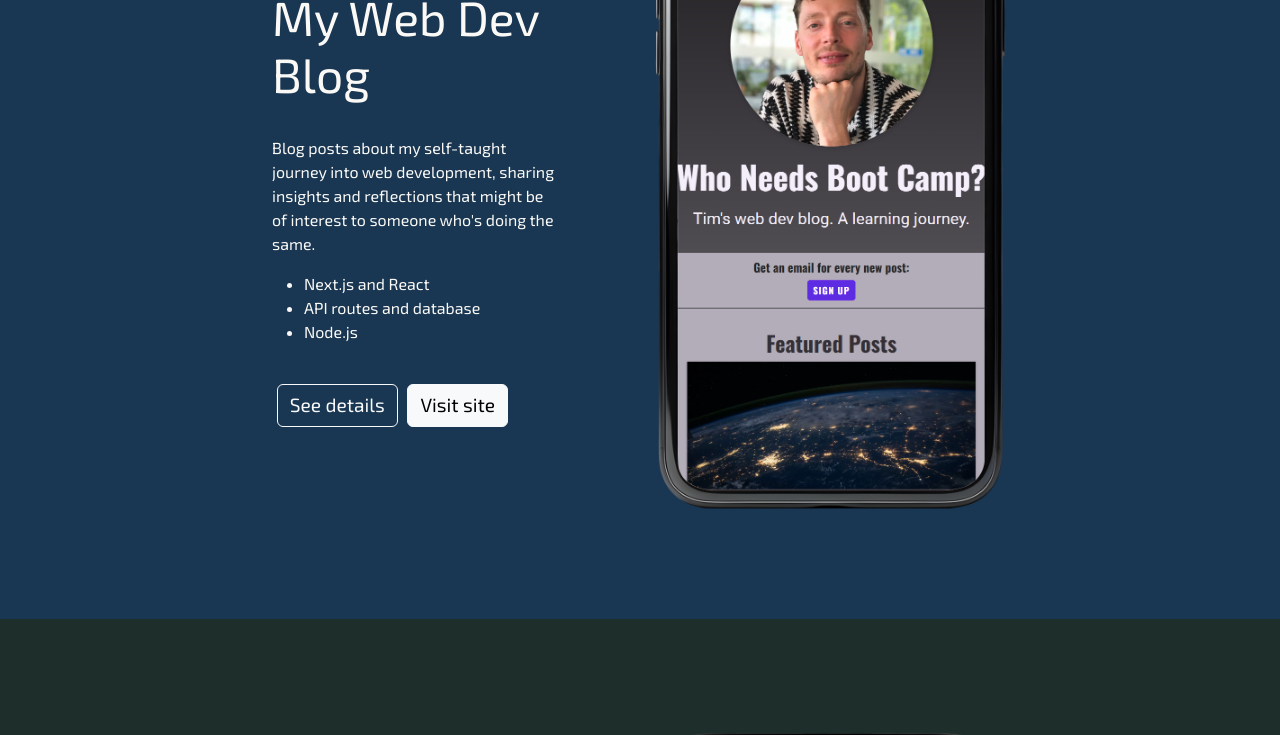
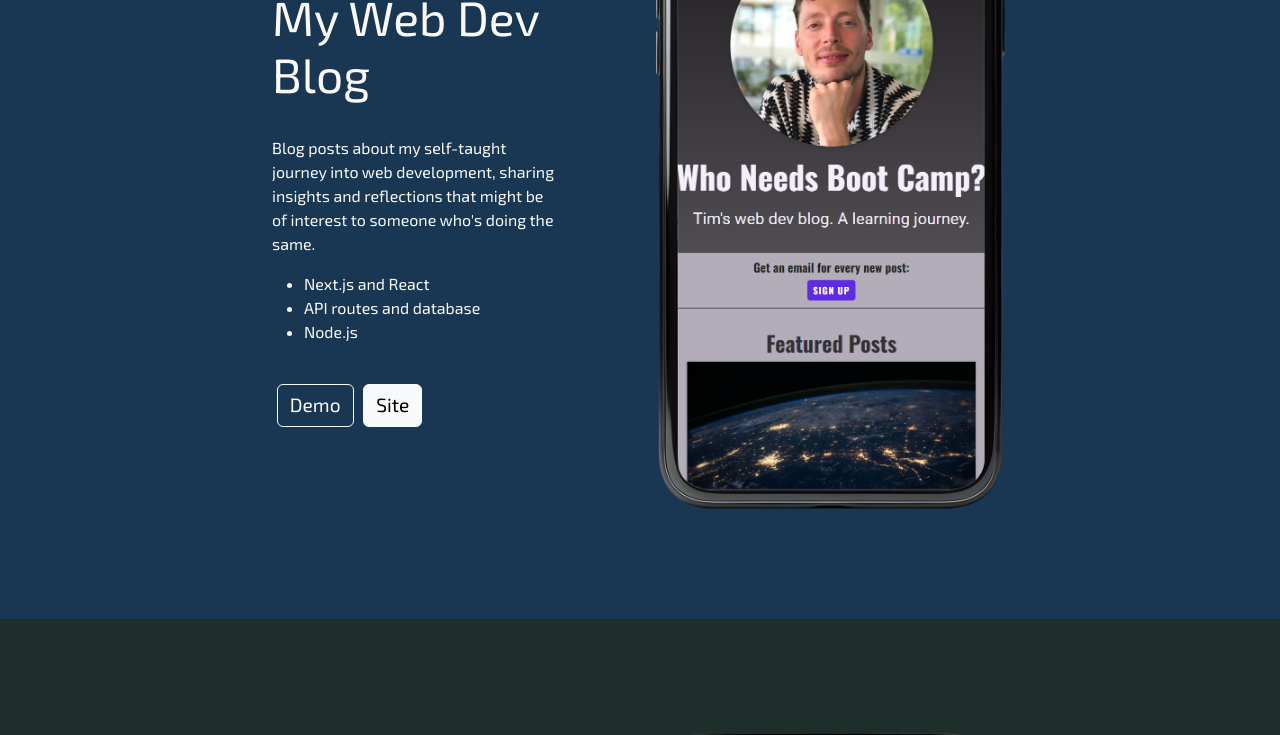
Before and after one commit to T-J-D-Cavey/my-next-portfolio-site, a Next.js app: page / in a window 1280 px wide. Shown: the part 2000-2735 px from the top of the page. Built offline with nearby package versions, Linux system fonts and the light colour scheme.

Commit message:
replace anchor tags with nextjs links. change wording of project buttons

```diff
--- a/components/projects/click-a-bug.tsx
+++ b/components/projects/click-a-bug.tsx
@@ -1,19 +1,21 @@
-import {useState} from 'react';
-import Button from 'react-bootstrap/Button';
-import Modal from 'react-bootstrap/Modal';
-import Image from 'next/image';
-import mobileOne from '../../public/images/projectimages/click_a_bug_1.png';
-import mobileTwo from '../../public/images/projectimages/click_a_bug_2.png';
+import { useState } from "react";
+import Link from "next/link";
+import Button from "react-bootstrap/Button";
+import Modal from "react-bootstrap/Modal";
+import Image from "next/image";
+import mobileOne from "../../public/images/projectimages/click_a_bug_1.png";
+import mobileTwo from "../../public/images/projectimages/click_a_bug_2.png";
 import classes from "./projects.module.css";
-
 
 type ProjectItemComponentProps = {
   mode: string;
   modeStyles: Record<string, any>;
 };
 
-  export default function MyWebDevBlog({mode, modeStyles}: ProjectItemComponentProps) {
-
+export default function MyWebDevBlog({
+  mode,
+  modeStyles,
+}: ProjectItemComponentProps) {
   const [show, setShow] = useState(false);
   const handleClose = () => setShow(false);
   const handleShow = () => setShow(true);
@@ -24,14 +26,17 @@ type ProjectItemComponentProps = {
   const color = modeStyles[mode].color;
 
   return (
-      <div style={{backgroundColor: backgroundColor, color: color}}>
+    <div style={{ backgroundColor: backgroundColor, color: color }}>
       <section className={classes.projectSection}>
         <div className={classes.mainContainer}>
           <div className={classes.projectTextAndImageContainer}>
             <div className={classes.projectsTextContainer}>
               <h3>Click-A-Bug</h3>
               <div>
-              <p>An online game to test your reactions: can you save the professor from the bugs in his servers?</p>
+                <p>
+                  An online game to test your reactions: can you save the
+                  professor from the bugs in his servers?
+                </p>
                 <ul>
                   <li>React web app game</li>
                   <li>Complex state managed by Redux</li>
@@ -40,37 +45,63 @@ type ProjectItemComponentProps = {
               </div>
             </div>
             <div className={classes.projectPicMainContainer}>
-            <Image width={600} height={1000} className={classes.projectPicMain} src={mobileOne} alt='Information about the game and a animated professor with bugs' />
+              <Image
+                width={600}
+                height={1000}
+                className={classes.projectPicMain}
+                src={mobileOne}
+                alt="Information about the game and a animated professor with bugs"
+              />
             </div>
           </div>
           <div className={classes.buttonMainContainer}>
-
-        <Button variant={secondaryButton} onClick={handleShow} className={classes.projectButton}>
-          See details
+            <Button
+              variant={secondaryButton}
+              onClick={handleShow}
+              className={classes.projectButton}
+            >
+              Demo
             </Button>
-        <Button variant={ctaButton} onClick={handleClose} className={classes.projectButton}>
-              <a href='https://click-a-bug.netlify.app/' target='_blank'>Visit site</a>
+            <Button
+              variant={ctaButton}
+              onClick={handleClose}
+              className={classes.projectButton}
+            >
+              <Link href="https://click-a-bug.netlify.app/" target="_blank">
+                Site
+              </Link>
             </Button>
           </div>
         </div>
       </section>
       <Modal show={show} onHide={handleClose}>
-        <Modal.Header closeButton style={{backgroundColor: backgroundColor, color: color}}>
+        <Modal.Header
+          closeButton
+          style={{ backgroundColor: backgroundColor, color: color }}
+        >
           <Modal.Title>
             <h2>Click-a-bug</h2>
           </Modal.Title>
         </Modal.Header>
-        <Modal.Body style={{backgroundColor: '#FAF9F6', color: '#202020'}}>
+        <Modal.Body style={{ backgroundColor: "#FAF9F6", color: "#202020" }}>
           <div className={classes.modalTextContainer}>
             <p>
-            Click-a-bug is a single-page-application (SPA) showcasing React and Redux managing an app with a complex state.
-            The app imitates a 'whack-a-mole' game, where users see a grid (of servers) and have to 'click' (or tap) on any bugs that appear
-            whilst avoiding clicking on anything else that pops up.
-            Features include a countdown timer, a score and a lives-left metric.
-            Click on the wrong thing or take too long and the bugs will take over!
+              Click-a-bug is a single-page-application (SPA) showcasing React
+              and Redux managing an app with a complex state. The app imitates a
+              'whack-a-mole' game, where users see a grid (of servers) and have
+              to 'click' (or tap) on any bugs that appear whilst avoiding
+              clicking on anything else that pops up. Features include a
+              countdown timer, a score and a lives-left metric. Click on the
+              wrong thing or take too long and the bugs will take over!
             </p>
             <div className={classes.modalPicContainer}>
-            <Image width={600} height={1000} className={classes.projectPicMain} src={mobileTwo} alt='live shot of the whack a mole style game' />
+              <Image
+                width={600}
+                height={1000}
+                className={classes.projectPicMain}
+                src={mobileTwo}
+                alt="live shot of the whack a mole style game"
+              />
             </div>
             <h4>TECHNOLOGIES USED:</h4>
             <ul>
@@ -84,15 +115,27 @@ type ProjectItemComponentProps = {
             </ul>
           </div>
         </Modal.Body>
-        <Modal.Footer style={{backgroundColor: backgroundColor, color: color}}>
-          <Button variant={secondaryButton} onClick={handleClose} className={classes.projectButton}>
+        <Modal.Footer
+          style={{ backgroundColor: backgroundColor, color: color }}
+        >
+          <Button
+            variant={secondaryButton}
+            onClick={handleClose}
+            className={classes.projectButton}
+          >
             Close
           </Button>
-          <Button variant={ctaButton} onClick={handleClose} className={classes.projectButton}>
-            <a href='https://click-a-bug.netlify.app/' target='_blank'>Visit site</a>
+          <Button
+            variant={ctaButton}
+            onClick={handleClose}
+            className={classes.projectButton}
+          >
+            <Link href="https://click-a-bug.netlify.app/" target="_blank">
+              Site
+            </Link>
           </Button>
         </Modal.Footer>
       </Modal>
     </div>
-    )
+  );
 }
--- a/components/projects/my-web-dev-blog.tsx
+++ b/components/projects/my-web-dev-blog.tsx
@@ -1,4 +1,5 @@
 import { useState } from "react";
+import Link from "next/link";
 import Button from "react-bootstrap/Button";
 import Modal from "react-bootstrap/Modal";
 import Image from "next/image";
@@ -60,16 +61,16 @@ export default function MyWebDevBlog({
               onClick={handleShow}
               className={classes.projectButton}
             >
-              See details
+              Demo
             </Button>
             <Button
               variant={ctaButton}
               onClick={handleClose}
               className={classes.projectButton}
             >
-              <a href="https://my-web-dev-blog.vercel.app/" target="_blank">
-                Visit site
-              </a>
+              <Link href="https://my-web-dev-blog.vercel.app/" target="_blank">
+                Site
+              </Link>
             </Button>
           </div>
         </div>
@@ -137,9 +138,9 @@ export default function MyWebDevBlog({
             onClick={handleClose}
             className={classes.projectButton}
           >
-            <a href="https://my-web-dev-blog.vercel.app/" target="_blank">
-              Visit site
-            </a>
+            <Link href="https://my-web-dev-blog.vercel.app/" target="_blank">
+              Site
+            </Link>
           </Button>
         </Modal.Footer>
       </Modal>
--- a/components/projects/pollution-checker.tsx
+++ b/components/projects/pollution-checker.tsx
@@ -1,4 +1,5 @@
 import { useState } from "react";
+import Link from "next/link";
 import Button from "react-bootstrap/Button";
 import Modal from "react-bootstrap/Modal";
 import Image from "next/image";
@@ -60,16 +61,16 @@ export default function MyWebDevBlog({
               onClick={handleShow}
               className={classes.projectButton}
             >
-              See details
+              Demo
             </Button>
             <Button
               variant={ctaButton}
               onClick={handleClose}
               className={classes.projectButton}
             >
-              <a href="https://pollution-checker.netlify.app/" target="_blank">
-                Visit site
-              </a>
+              <Link href="https://pollution-checker.netlify.app/" target="_blank">
+                Site
+              </Link>
             </Button>
           </div>
         </div>
@@ -132,9 +133,9 @@ export default function MyWebDevBlog({
             onClick={handleClose}
             className={classes.projectButton}
           >
-            <a href="https://pollution-checker.netlify.app/" target="_blank">
-              Visit site
-            </a>
+            <Link href="https://pollution-checker.netlify.app/" target="_blank">
+              Site
+            </Link>
           </Button>
         </Modal.Footer>
       </Modal>
--- a/components/projects/ramen-popup.tsx
+++ b/components/projects/ramen-popup.tsx
@@ -1,4 +1,5 @@
 import { useState } from "react";
+import Link from "next/link";
 import Button from "react-bootstrap/Button";
 import Modal from "react-bootstrap/Modal";
 import Image from "next/image";
@@ -59,16 +60,16 @@ export default function MyWebDevBlog({
               onClick={handleShow}
               className={classes.projectButton}
             >
-              See details
+              Demo
             </Button>
             <Button
               variant={ctaButton}
               onClick={handleClose}
               className={classes.projectButton}
             >
-              <a href="https://miura-anjin-ramen.netlify.app/" target="_blank">
-                Visit site
-              </a>
+              <Link href="https://miura-anjin-ramen.netlify.app/" target="_blank">
+                Site
+              </Link>
             </Button>
           </div>
         </div>
@@ -130,9 +131,9 @@ export default function MyWebDevBlog({
             onClick={handleClose}
             className={classes.projectButton}
           >
-            <a href="https://miura-anjin-ramen.netlify.app/" target="_blank">
-              Visit site
-            </a>
+            <Link href="https://miura-anjin-ramen.netlify.app/" target="_blank">
+              Site
+            </Link>
           </Button>
         </Modal.Footer>
       </Modal>
--- a/components/projects/treadit.tsx
+++ b/components/projects/treadit.tsx
@@ -1,4 +1,5 @@
 import { useState } from "react";
+import Link from "next/link";
 import Button from "react-bootstrap/Button";
 import Modal from "react-bootstrap/Modal";
 import Image from "next/image";
@@ -60,16 +61,16 @@ export default function MyWebDevBlog({
               onClick={handleShow}
               className={classes.projectButton}
             >
-              See details
+              Demo
             </Button>
             <Button
               variant={ctaButton}
               onClick={handleClose}
               className={classes.projectButton}
             >
-              <a href="https://treadit.netlify.app/" target="_blank">
-                Visit site
-              </a>
+              <Link href="https://treadit.netlify.app/" target="_blank">
+                Site
+              </Link>
             </Button>
           </div>
         </div>
@@ -136,9 +137,9 @@ export default function MyWebDevBlog({
             onClick={handleClose}
             className={classes.projectButton}
           >
-            <a href="https://treadit.netlify.app/" target="_blank">
-              Visit site
-            </a>
+            <Link href="https://treadit.netlify.app/" target="_blank">
+              Site
+            </Link>
           </Button>
         </Modal.Footer>
       </Modal>
--- a/components/projects/wedding-site.tsx
+++ b/components/projects/wedding-site.tsx
@@ -1,4 +1,5 @@
 import { useState } from "react";
+import Link from "next/link";
 import Button from "react-bootstrap/Button";
 import Modal from "react-bootstrap/Modal";
 import Image from "next/image";
@@ -59,19 +60,19 @@ export default function MyWebDevBlog({
               onClick={handleShow}
               className={classes.projectButton}
             >
-              See details
+              Demo
             </Button>
             <Button
               variant={ctaButton}
               onClick={handleClose}
               className={classes.projectButton}
             >
-              <a
+              <Link
                 href="https://timandcarmen-ourwedding2024.netlify.app/"
                 target="_blank"
               >
-                Visit site
-              </a>
+                Site
+              </Link>
             </Button>
           </div>
         </div>
@@ -138,12 +139,12 @@ export default function MyWebDevBlog({
             onClick={handleClose}
             className={classes.projectButton}
           >
-            <a
+            <Link
               href="https://timandcarmen-ourwedding2024.netlify.app/"
               target="_blank"
             >
-              Visit site
-            </a>
+              Site
+            </Link>
           </Button>
         </Modal.Footer>
       </Modal>
--- a/components/projects/x-change.tsx
+++ b/components/projects/x-change.tsx
@@ -1,4 +1,5 @@
 import {useState} from 'react';
+import Link from 'next/link';
 import Button from 'react-bootstrap/Button';
 import Modal from 'react-bootstrap/Modal';
 import Image from 'next/image';
@@ -49,10 +50,10 @@ type ProjectItemComponentProps = {
         <div className={classes.buttonMainContainer}>
 
         <Button variant={secondaryButton} onClick={handleShow} className={classes.projectButton}>
-          See details
+          Demo
         </Button>
         <Button variant={ctaButton} onClick={handleClose} className={classes.projectButton}>
-              <a href='https://xchange-cavey-app.netlify.app/' target='_blank'>Visit site</a>
+              <Link href='https://xchange-cavey-app.netlify.app/' target='_blank'>Site</Link>
         </Button>
         </div>
         </div>
@@ -67,9 +68,9 @@ type ProjectItemComponentProps = {
           <div className={classes.modalTextContainer}>
           <p>
               xChange connects to the{" "}
-              <a href="https://freecurrencyapi.com/docs" target="_blank">
+              <Link href="https://freecurrencyapi.com/docs" target="_blank">
                 Free currency API{" "}
-              </a>
+              </Link>
               for daily exchange rates of the world's top currencies. Choose any
               of the available base and target currencies and get that day's
               conversion rate. Use one of the inputs and the app will
@@ -100,7 +101,7 @@ type ProjectItemComponentProps = {
             Close
           </Button>
           <Button variant={ctaButton} onClick={handleClose} className={classes.projectButton}>
-            <a href='https://xchange-cavey-app.netlify.app/' target='_blank'>Visit site</a>
+            <Link href='https://xchange-cavey-app.netlify.app/' target='_blank'>Site</Link>
           </Button>
         </Modal.Footer>
       </Modal>
--- a/pages/_app.tsx
+++ b/pages/_app.tsx
@@ -1,8 +1,6 @@
 import Head from "next/head";
 import "../styles/globals.css";
 import type { AppProps } from "next/app";
-
-// We need to add a provider here to pass our global state:
 
 export default function App({ Component, pageProps }: AppProps) {
   return (
```
Also changed, not shown: components/footer/footer.tsx (+11 -10 lines), components/hero/hero-banner.tsx (+3 -4 lines). Lines whose indentation alone changed are shown as unchanged.
